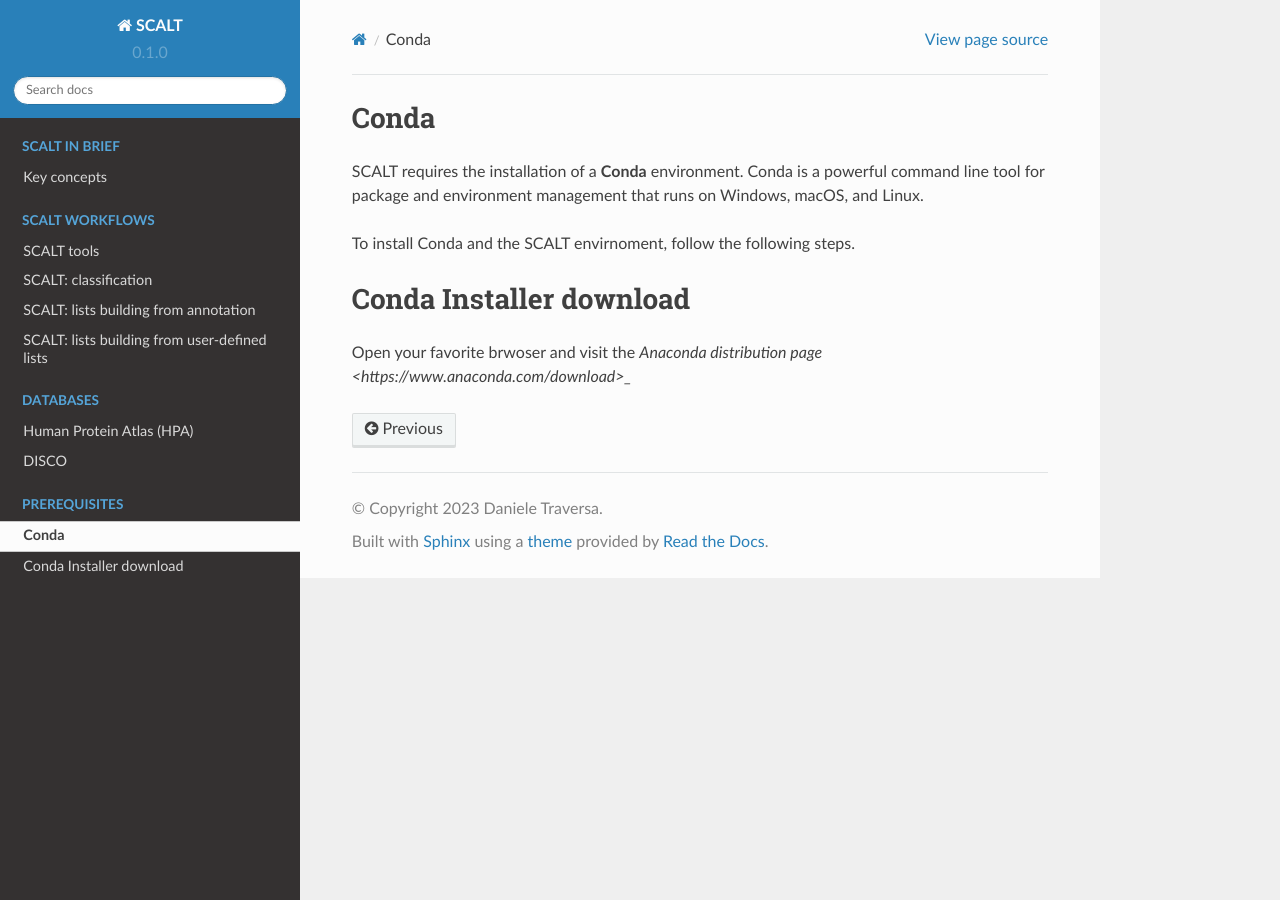
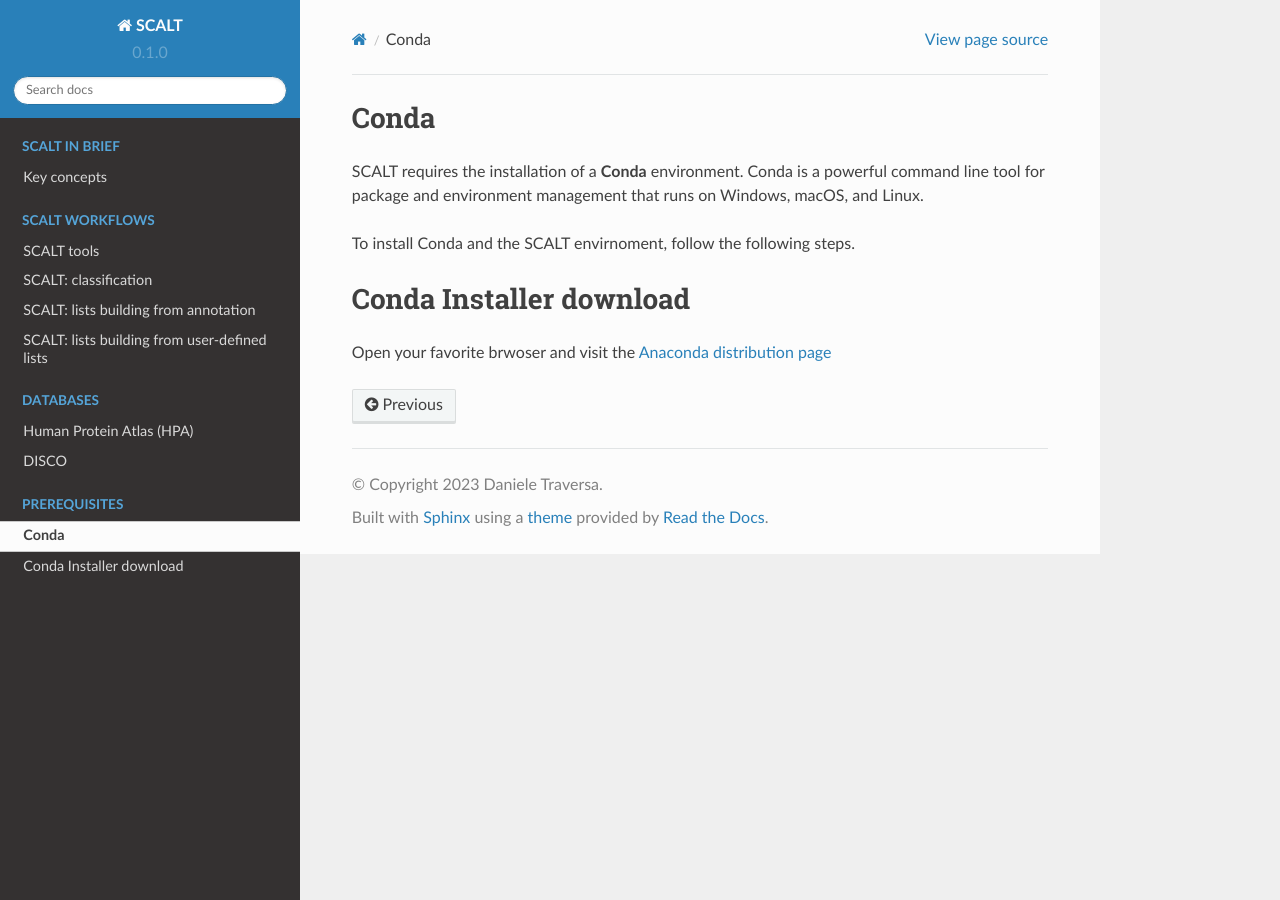
Before and after one commit to danitrave/CapitalCitiesGame, a Sphinx documentation site: the page built from docs/source/prerequisites.rst, in a window 1280 px wide. Built offline with Sphinx 7.4.7 and the Read the Docs theme 2.0.0, drawn with Linux system fonts in a browser that asks for light colours.

Commit message:
Update prerequisites.rst

```diff
--- a/docs/source/prerequisites.rst
+++ b/docs/source/prerequisites.rst
@@ -8,4 +8,4 @@ To install Conda and the SCALT envirnoment, follow the following steps.
 Conda Installer download
 ========================
 
-Open your favorite brwoser and visit the `Anaconda distribution page <https://www.anaconda.com/download>_`
+Open your favorite brwoser and visit the `Anaconda distribution page <https://www.anaconda.com/download>`_
```
